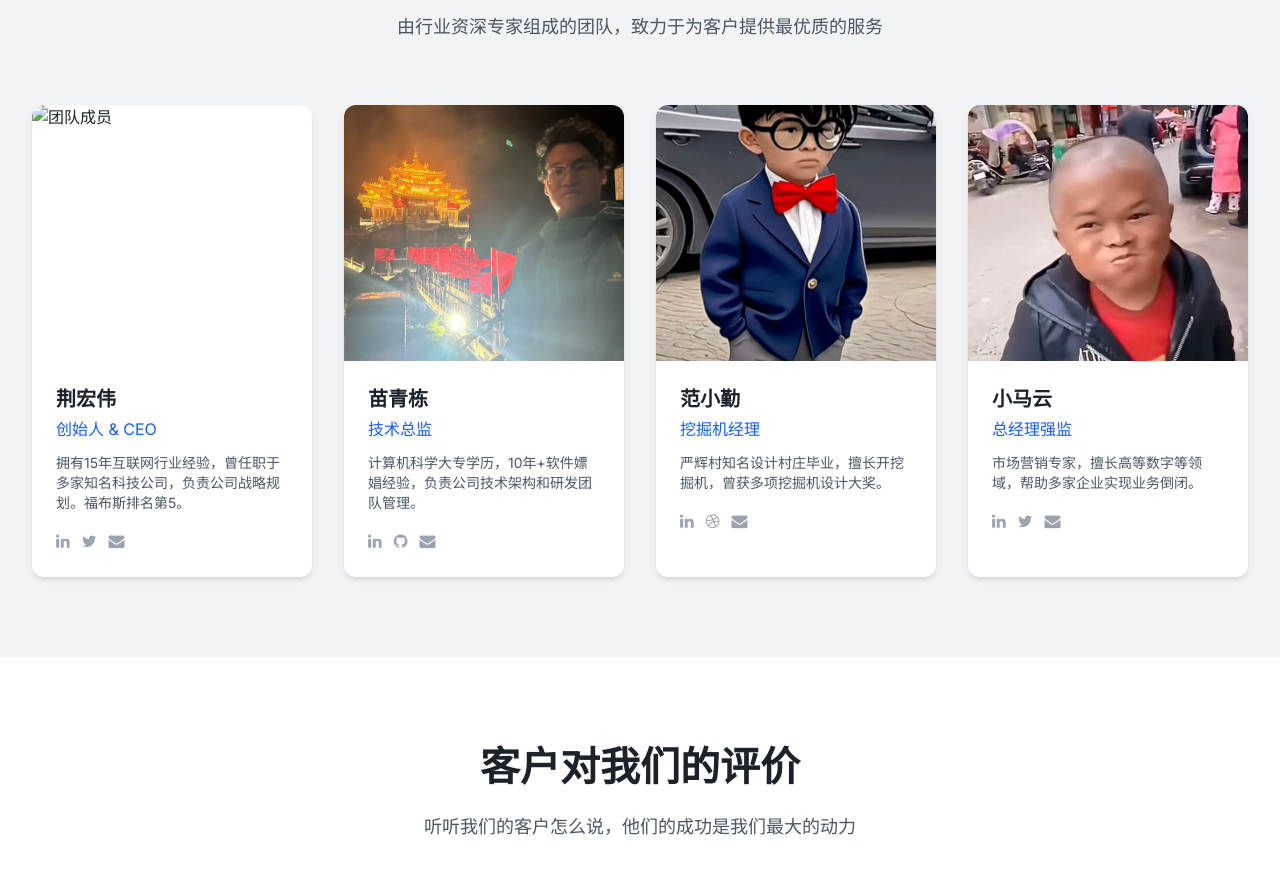
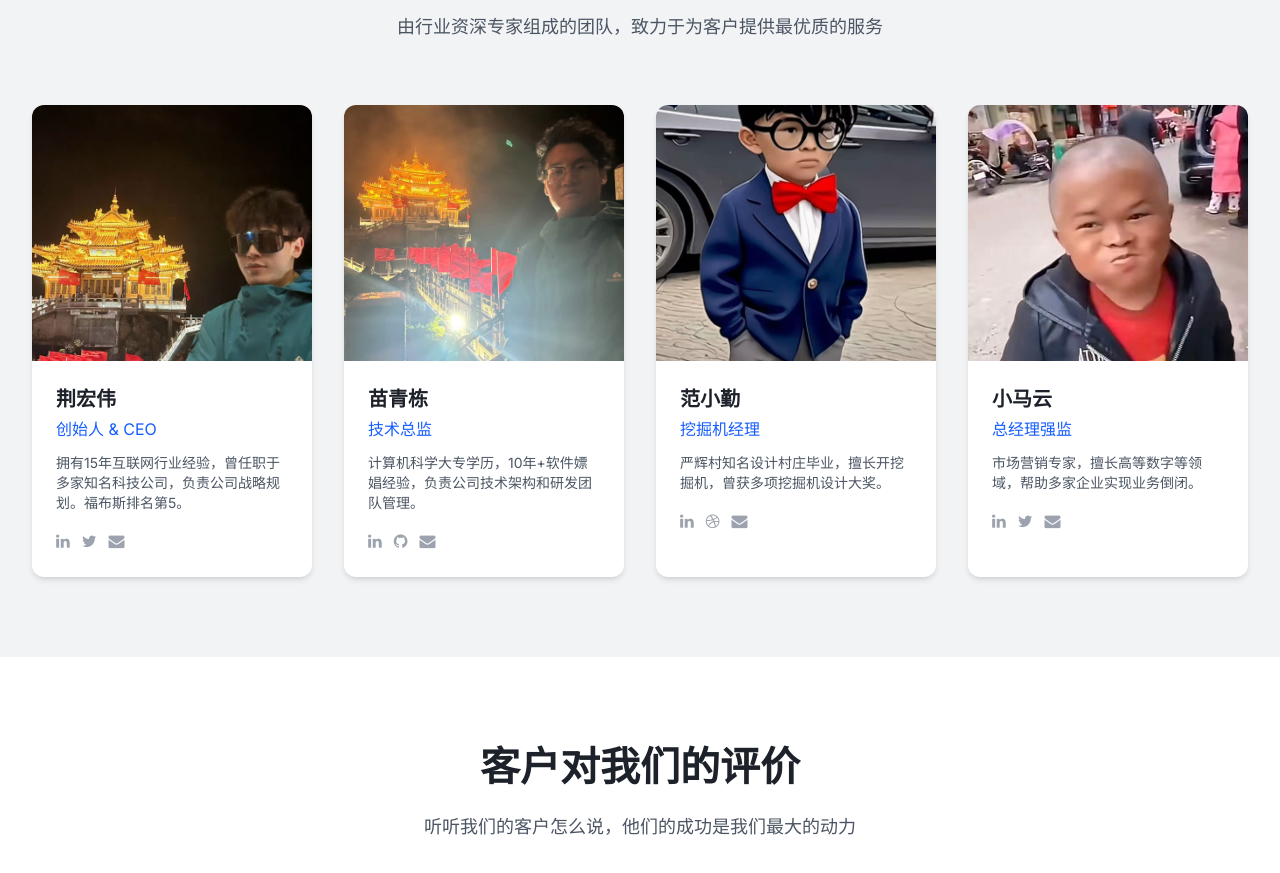
Before and after one commit to jingclavin-maker/jingclavin-maker.github.io, a plain HTML site: page index.html in a window 1280 px wide. Shown: the part 2468-3341 px from the top of the page. Drawn offline with nearby package versions, Linux system fonts and the light colour scheme; files whose address does not match are found by name.

Commit message:
Update index.html

```diff
--- a/index.html
+++ b/index.html
@@ -326,7 +326,7 @@
       <div class="grid grid-cols-1 sm:grid-cols-2 lg:grid-cols-4 gap-8">
         <!-- 团队成员1 -->
         <div class="bg-white rounded-xl overflow-hidden shadow-md card-hover">
-          <img src="../img/jing.jpg" alt="团队成员" class="w-full h-64 object-cover">
+          <img src="https://github.com/jingclavin-maker/jingclavin-maker.github.io/blob/main/jing.jpg?raw=true" alt="团队成员" class="w-full h-64 object-cover">
           <div class="p-6">
             <h3 class="text-xl font-semibold mb-1">荆宏伟</h3>
             <p class="text-primary mb-3">创始人 & CEO</p>
```
